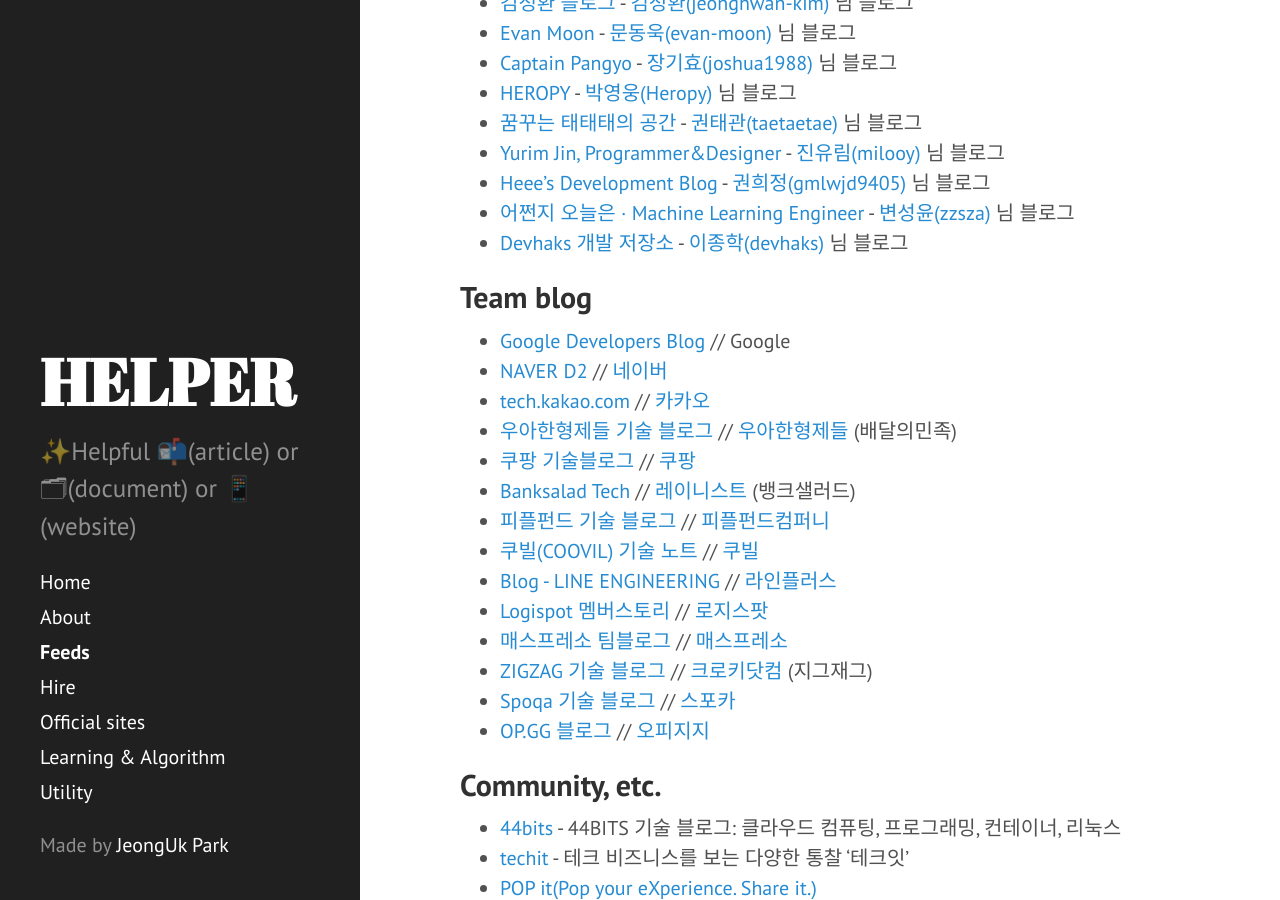
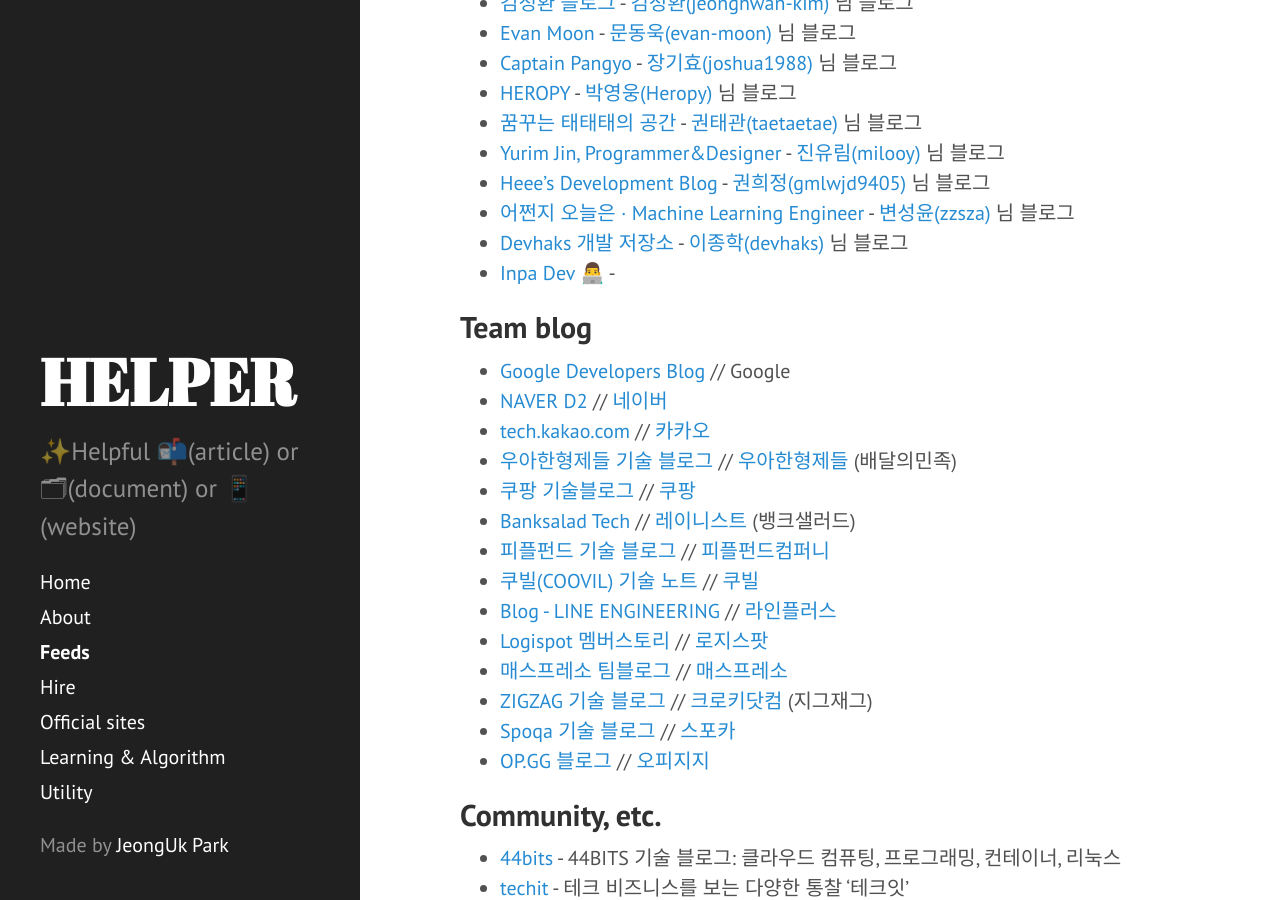
Before and after one commit to bin-e/helper, a Jekyll site: the page built from feeds.md, in a window 1280 px wide and 900 px high, scrolled down 553 px. Built offline with Jekyll 4.4.1, drawn with Linux system fonts in a browser that asks for light colours; Markdown is read by kramdown in place of the engine named in the settings.

Commit message:
Update feeds.md

```diff
--- a/feeds.md
+++ b/feeds.md
@@ -24,6 +24,7 @@ title: Feeds
 - [Heee's Development Blog](https://gmlwjd9405.github.io/) - [권희정(gmlwjd9405)][권희정(gmlwjd9405)] 님 블로그
 - [어쩐지 오늘은 · Machine Learning Engineer](https://zzsza.github.io/) - [변성윤(zzsza)][변성윤(zzsza)] 님 블로그
 - [Devhaks 개발 저장소](https://devhaks.github.io/) - [이종학(devhaks)][이종학(devhaks)] 님 블로그
+- [Inpa Dev 👨‍💻](https://inpa.tistory.com/) -
 
 ## Team blog
 - [Google Developers Blog](https://developers.googleblog.com/)
```
